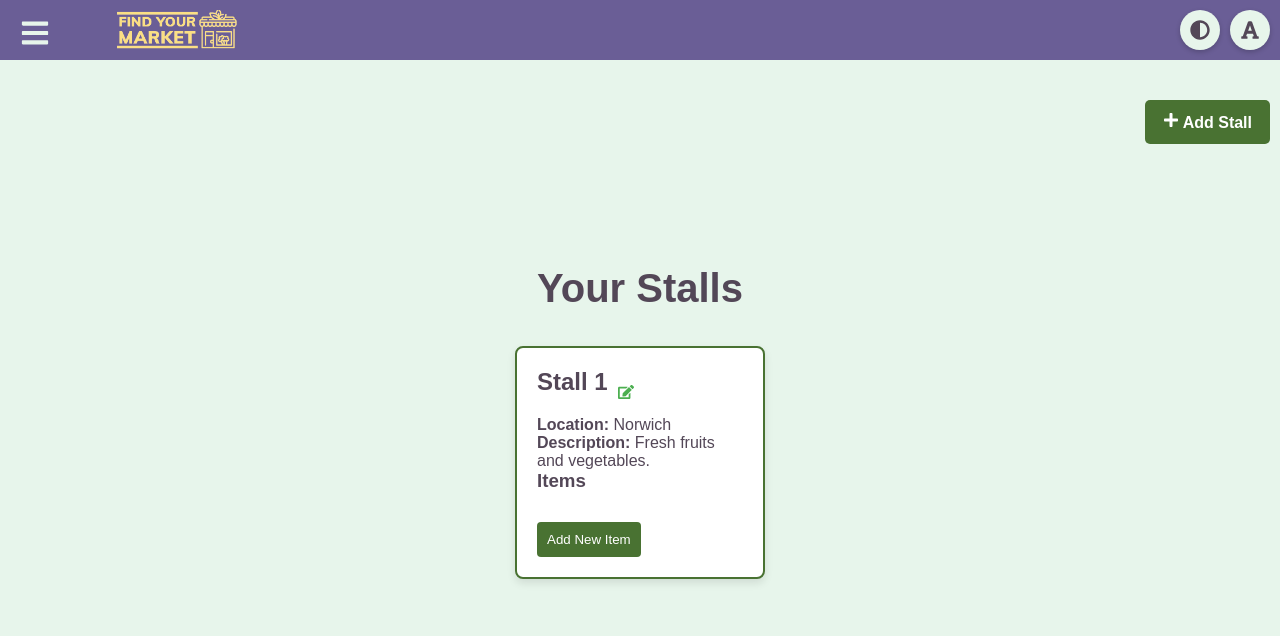
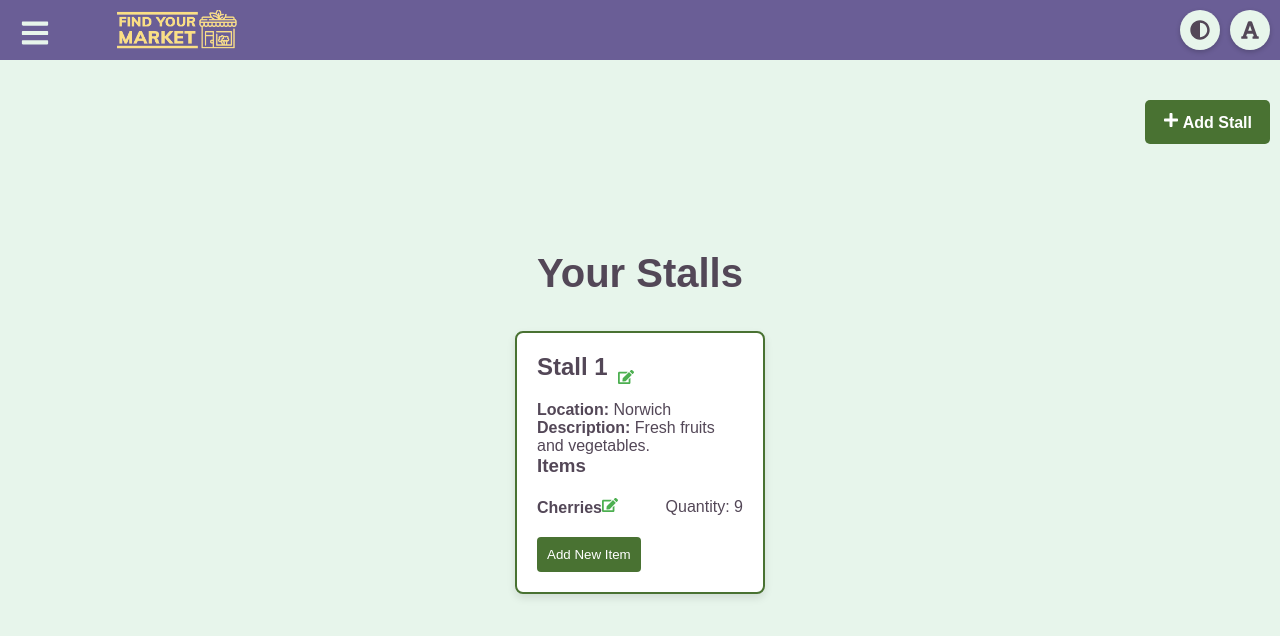
Before and after one commit to Chanelmorgan/FindYourMarket, a React (Create React App) app in the folder find-your-market/: page /StallStaffPage in a window 1280 px wide. Shown: the top 636 px of the page. Built offline with nearby package versions, Linux system fonts and the light colour scheme; a web font is replaced by a local one.

Commit message:
Update StallStaffPage.js

```diff
--- a/find-your-market/src/pages/StallStaffPage.js
+++ b/find-your-market/src/pages/StallStaffPage.js
@@ -11,7 +11,7 @@ const StallStaffPage = () => {
       name: 'Stall 1',
       location: 'Norwich',
       description: 'Fresh fruits and vegetables.',
-      items: [],
+      items: [{id: 1, name: 'Cherries', quantity: 9}],
       isEditing: false,
     },
   ]);
```
